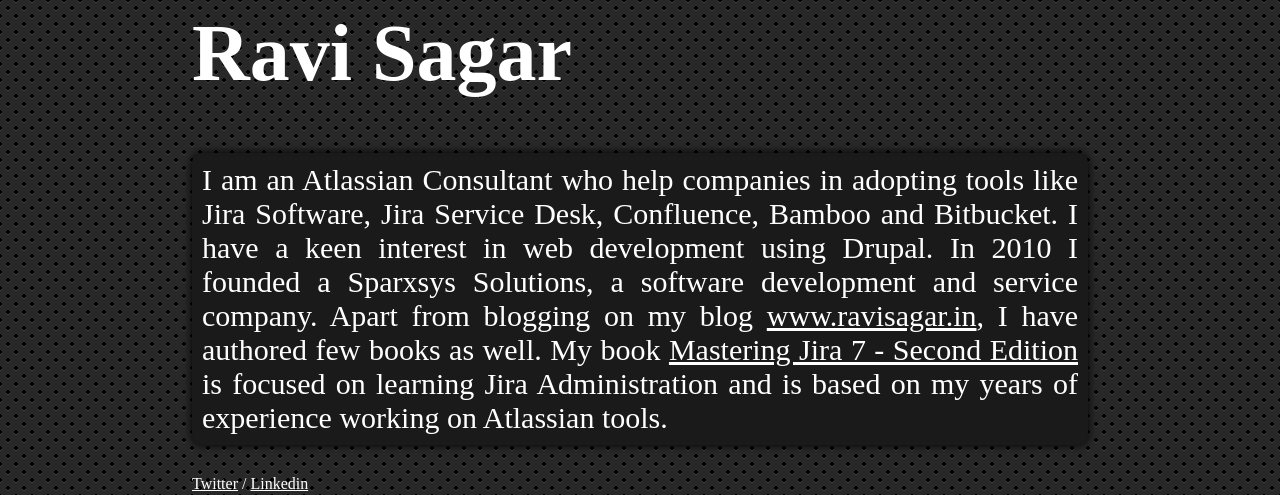
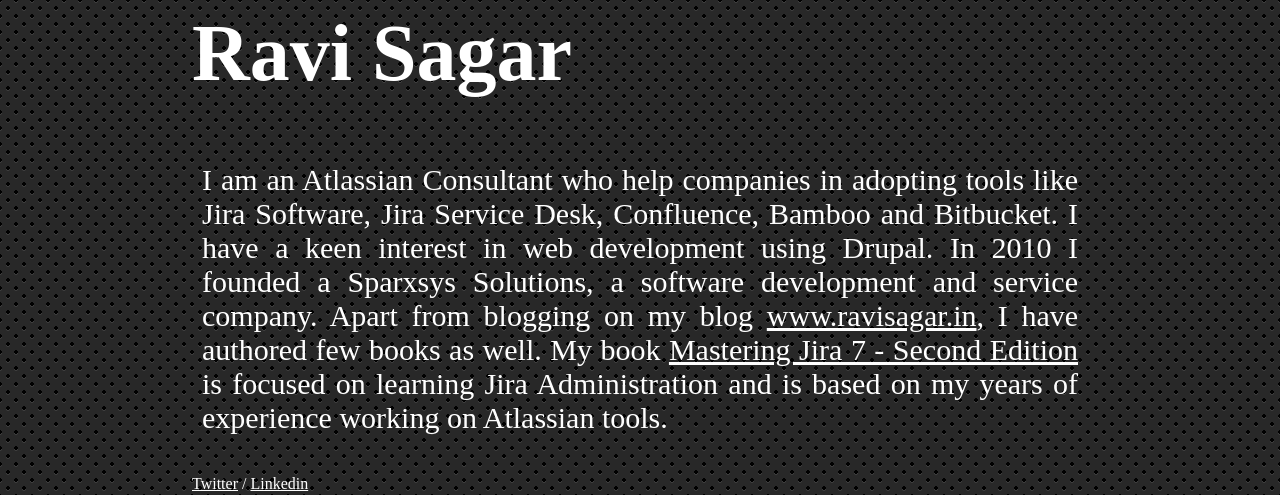
Before and after one commit to sparxsys/sparxsys.github.io, a plain HTML site: page index.html in a window 1280 px wide. Shown: the top 495 px of the page. Drawn offline with Linux system fonts and the light colour scheme.

Commit message:
Update index.html

```diff
--- a/index.html
+++ b/index.html
@@ -9,10 +9,8 @@
     }
     .main-text {
   font-size: 30px;
-      background-color: #1a1a1a;
       padding: 10px;
 
-      box-shadow: 0px 0px 10px #000000;
     border-radius: 10px;
     }
 
```
